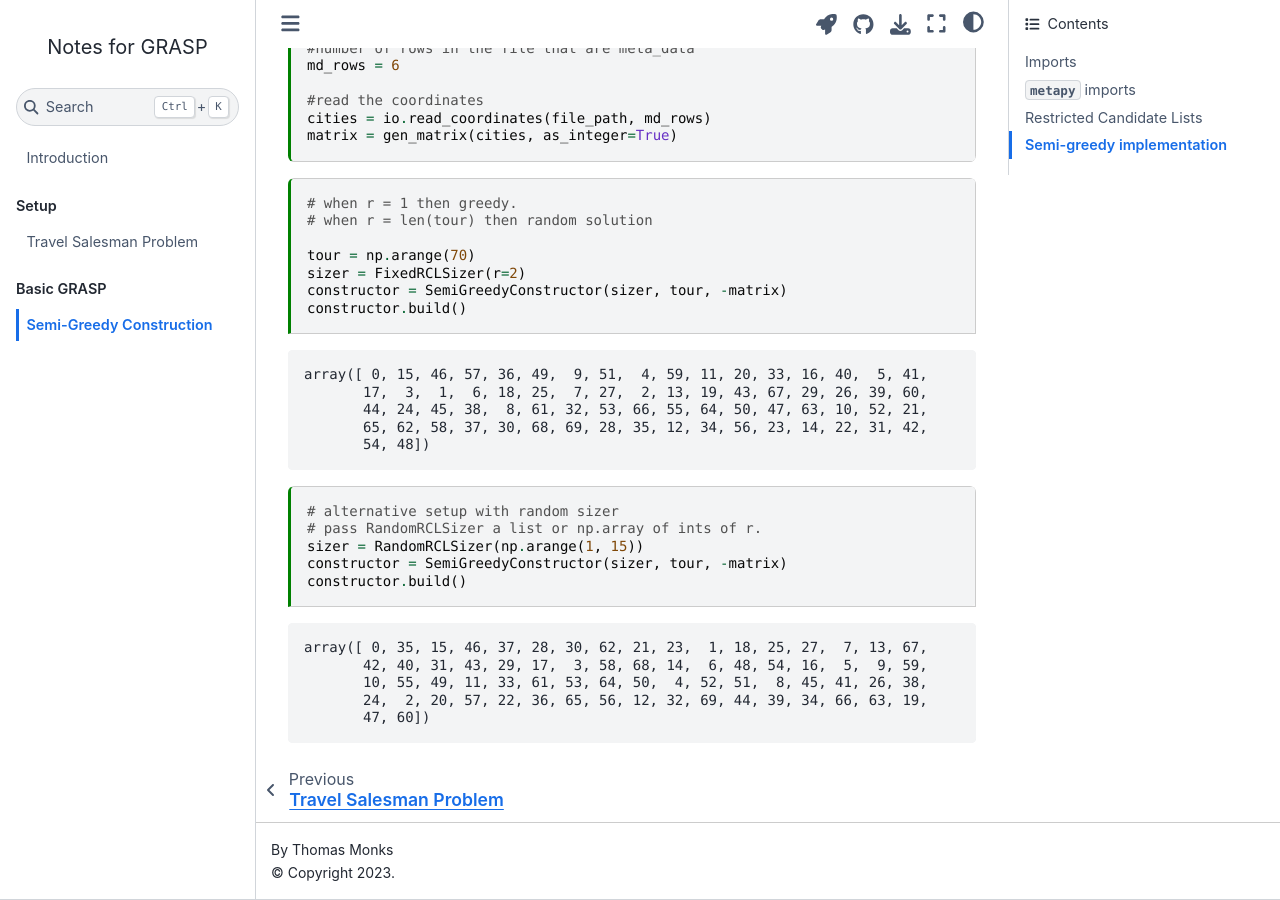
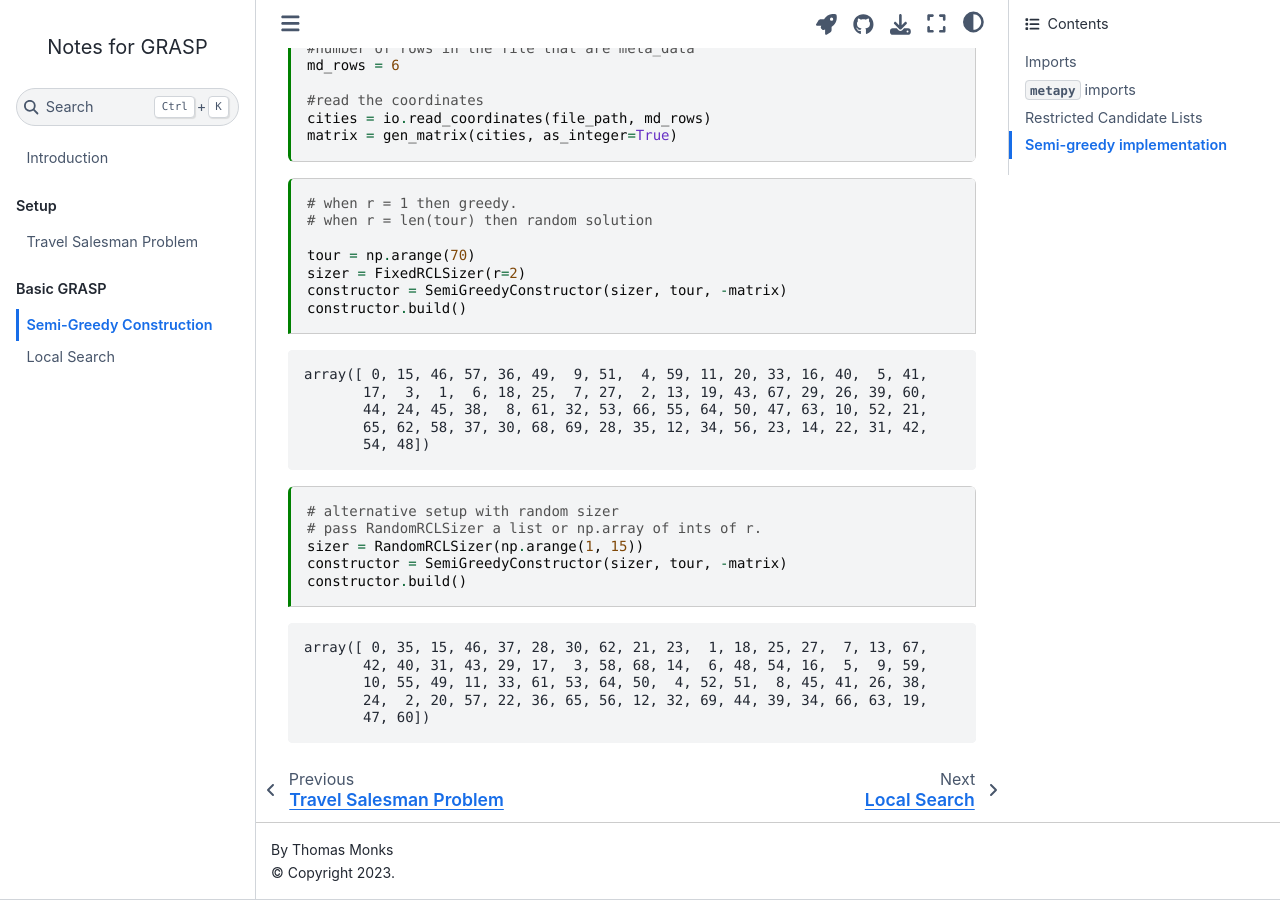
Before and after one commit to TomMonks/grasp_examples, a Jupyter Book: the page built from content/01_semi_greedy.ipynb, in a window 1280 px wide and 900 px high, scrolled down 4216 px. Built offline with Jupyter Book 1.0.4 settings and Sphinx 7.4.7 and the Sphinx Book theme 1.1.4, drawn with Linux system fonts in a browser that asks for light colours.

Commit message:
LS: added ls

```diff
--- a/_toc.yml
+++ b/_toc.yml
@@ -8,3 +8,4 @@
 - part: Basic GRASP
   chapters:
     - file: content/01_semi_greedy
+    - file: content/02_local_search
```
Also changed, not shown: content/02_local_search.ipynb (added).
